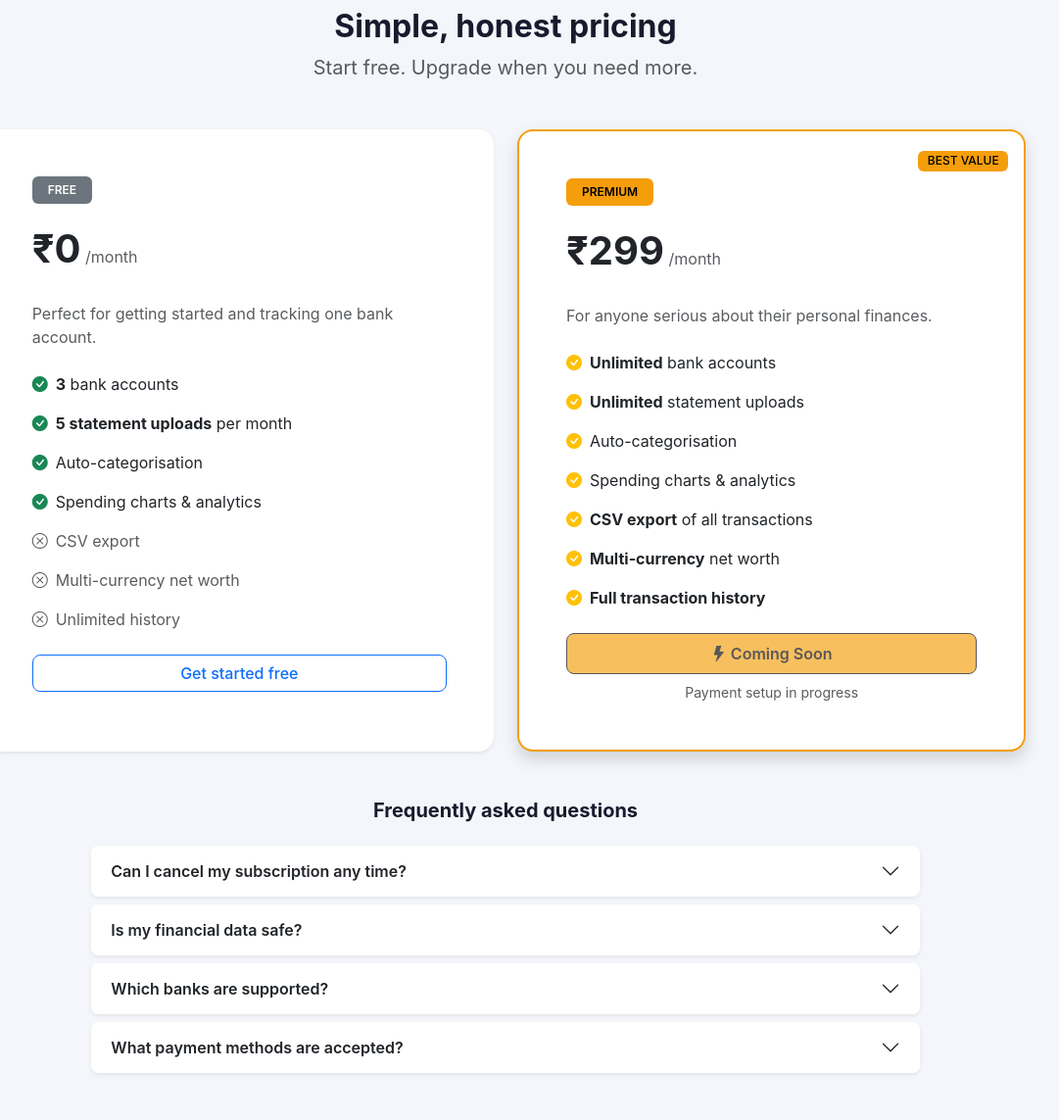
After one commit to venu211007-source/Fintrack, a Flask app: page /pricing in a window 1280 px wide. The commit adds this page. Shown: the whole page at 98% size, without its empty margins (124-1205 px from the left). Run offline with Flask 3, Linux system fonts and the light colour scheme; some libraries are stand-ins or nearby versions.

Commit message:
Add premium subscription system with Stripe
- Added is_premium, stripe_customer_id, stripe_subscription_id, premium_until fields to User model
- Added UploadLog model for monthly upload quota tracking
- Added _migrate_db() for zero-downtime column additions on Railway PostgreSQL
- Free tier: 3 accounts, 5 uploads/month with clear in-app indicators
- Stripe Checkout flow: /checkout/start, /checkout/success, /checkout/cancel
- Stripe webhook handler at /webhook/stripe for subscription lifecycle events
- Stripe billing portal at /billing/portal for self-serve cancellation
- New /pricing page with Free vs Premium comparison and FAQ
- PRO badge + Upgrade link in navbar for free users
- Billing card in Settings showing plan status and manage/upgrade buttons
- Upload page shows monthly quota remaining for free users

Co-Authored-By: Claude Sonnet 4.6 <noreply@anthropic.com>

```diff
--- a/app.py
+++ b/app.py
@@ -1,5 +1,6 @@
 import os
 import json
+import stripe
 import requests as req_http
 from datetime import datetime, timedelta
 from flask import Flask, render_template, request, redirect, url_for, flash, jsonify
@@ -7,9 +8,9 @@ from flask_sqlalchemy import SQLAlchemy
 from flask_login import LoginManager, login_user, logout_user, login_required, current_user
 from werkzeug.security import generate_password_hash, check_password_hash
 from werkzeug.utils import secure_filename
-from sqlalchemy import extract
+from sqlalchemy import extract, text
 
-from models import db, User, Account, Transaction, Asset, Liability, ExchangeRate
+from models import db, User, Account, Transaction, Asset, Liability, ExchangeRate, UploadLog
 from parsers import parse_bank_statement, get_column_preview, process_transactions
 
 BASE_DIR = os.path.dirname(os.path.abspath(__file__))
@@ -27,6 +28,16 @@ app.config['UPLOAD_FOLDER'] = os.path.join(BASE_DIR, 'uploads')
 app.config['MAX_CONTENT_LENGTH'] = 16 * 1024 * 1024
 ALLOWED_EXT = {'csv', 'xlsx', 'xls', 'pdf'}
 
+# Stripe config (set these env vars on Railway)
+stripe.api_key = os.environ.get('STRIPE_SECRET_KEY', '')
+STRIPE_PUBLISHABLE_KEY = os.environ.get('STRIPE_PUBLISHABLE_KEY', '')
+STRIPE_PRICE_ID = os.environ.get('STRIPE_PRICE_ID', '')
+STRIPE_WEBHOOK_SECRET = os.environ.get('STRIPE_WEBHOOK_SECRET', '')
+APP_URL = os.environ.get('APP_URL', 'http://localhost:5000').rstrip('/')
+
+FREE_ACCOUNT_LIMIT = 3
+FREE_UPLOAD_LIMIT = 5
+
 db.init_app(app)
 
 login_manager = LoginManager(app)
@@ -34,6 +45,29 @@ login_manager.login_view = 'login'
 login_manager.login_message_category = 'warning'
 
 os.makedirs(app.config['UPLOAD_FOLDER'], exist_ok=True)
+
+
+def _migrate_db():
+    """Add new columns to existing tables without losing data. Safe to run multiple times."""
+    migrations = [
+        "ALTER TABLE users ADD COLUMN is_premium BOOLEAN DEFAULT FALSE",
+        "ALTER TABLE users ADD COLUMN stripe_customer_id VARCHAR(100)",
+        "ALTER TABLE users ADD COLUMN stripe_subscription_id VARCHAR(100)",
+        "ALTER TABLE users ADD COLUMN premium_until TIMESTAMP",
+    ]
+    with db.engine.connect() as conn:
+        for stmt in migrations:
+            try:
+                conn.execute(text(stmt))
+                conn.commit()
+            except Exception:
+                conn.rollback()
+
+
+# Ensure tables exist and schema is up to date every startup (works under gunicorn too)
+with app.app_context():
+    db.create_all()
+    _migrate_db()
 
 
 @app.after_request
@@ -84,6 +118,15 @@ def missing_rates_warning(user):
         if get_rate(user.id, cur, user.base_currency) == 1.0:
             missing.append(cur)
     return missing
+
+
+def _uploads_this_month(user_id):
+    now = datetime.utcnow()
+    return UploadLog.query.filter(
+        UploadLog.user_id == user_id,
+        extract('month', UploadLog.created_at) == now.month,
+        extract('year', UploadLog.created_at) == now.year
+    ).count()
 
 
 def fetch_live_rates(user):
@@ -354,6 +397,12 @@ def accounts():
 @app.route('/accounts/add', methods=['POST'])
 @login_required
 def add_account():
+    if not current_user.is_premium:
+        existing = Account.query.filter_by(user_id=current_user.id).count()
+        if existing >= FREE_ACCOUNT_LIMIT:
+            flash(f'Free plan allows up to {FREE_ACCOUNT_LIMIT} accounts. '
+                  f'<a href="{url_for("pricing")}">Upgrade to Premium</a> for unlimited accounts.', 'warning')
+            return redirect(url_for('accounts'))
     name = request.form.get('name', '').strip()
     bank = request.form.get('bank_name', '').strip()
     if not name or not bank:
@@ -406,12 +455,22 @@ def delete_account(aid):
 @login_required
 def upload():
     accs = Account.query.filter_by(user_id=current_user.id).all()
-    return render_template('upload.html', accounts=accs)
+    uploads_used = _uploads_this_month(current_user.id)
+    return render_template('upload.html', accounts=accs,
+                           uploads_used=uploads_used,
+                           upload_limit=FREE_UPLOAD_LIMIT)
 
 
 @app.route('/upload/preview', methods=['POST'])
 @login_required
 def upload_preview():
+    if not current_user.is_premium:
+        used = _uploads_this_month(current_user.id)
+        if used >= FREE_UPLOAD_LIMIT:
+            return jsonify({'error': (
+                f'You have used all {FREE_UPLOAD_LIMIT} uploads for this month on the free plan. '
+                f'Upgrade to Premium for unlimited uploads.'
+            )}), 403
     if 'file' not in request.files:
         return jsonify({'error': 'No file part'}), 400
     f = request.files['file']
@@ -480,6 +539,10 @@ def import_transactions():
         db.session.commit()
         if os.path.exists(fpath):
             os.remove(fpath)
+
+        # Log this upload for monthly quota tracking
+        db.session.add(UploadLog(user_id=current_user.id))
+        db.session.commit()
 
         _detect_transfers(current_user.id)
         return jsonify({'success': True, 'imported': imported, 'skipped': skipped})
@@ -863,7 +926,168 @@ def recalculate_rates():
     return redirect(url_for('settings'))
 
 
+# ---------- pricing ----------
+
+@app.route('/pricing')
+def pricing():
+    uploads_used = _uploads_this_month(current_user.id) if current_user.is_authenticated else 0
+    accounts_used = Account.query.filter_by(user_id=current_user.id).count() if current_user.is_authenticated else 0
+    return render_template('pricing.html',
+                           stripe_key=STRIPE_PUBLISHABLE_KEY,
+                           stripe_configured=bool(stripe.api_key and STRIPE_PRICE_ID),
+                           uploads_used=uploads_used,
+                           accounts_used=accounts_used)
+
+
+# ---------- stripe checkout ----------
+
+@app.route('/checkout/start', methods=['POST'])
+@login_required
+def checkout_start():
+    if not stripe.api_key or not STRIPE_PRICE_ID:
+        flash('Payment system is not set up yet. Please contact support.', 'warning')
+        return redirect(url_for('pricing'))
+    if current_user.is_premium:
+        flash('You already have Premium!', 'info')
+        return redirect(url_for('dashboard'))
+
+    customer_id = current_user.stripe_customer_id
+    if not customer_id:
+        try:
+            customer = stripe.Customer.create(
+                email=current_user.email,
+                name=current_user.name,
+                metadata={'user_id': str(current_user.id)}
+            )
+            current_user.stripe_customer_id = customer.id
+            db.session.commit()
+            customer_id = customer.id
+        except stripe.error.StripeError as e:
+            flash(f'Could not start checkout: {e.user_message}', 'danger')
+            return redirect(url_for('pricing'))
+
+    try:
+        session = stripe.checkout.Session.create(
+            customer=customer_id,
+            payment_method_types=['card'],
+            line_items=[{'price': STRIPE_PRICE_ID, 'quantity': 1}],
+            mode='subscription',
+            success_url=APP_URL + url_for('checkout_success') + '?session_id={CHECKOUT_SESSION_ID}',
+            cancel_url=APP_URL + url_for('checkout_cancel'),
+        )
+    except stripe.error.StripeError as e:
+        flash(f'Checkout error: {e.user_message}', 'danger')
+        return redirect(url_for('pricing'))
+
+    return redirect(session.url, code=303)
+
+
+@app.route('/checkout/success')
+@login_required
+def checkout_success():
+    session_id = request.args.get('session_id')
+    if session_id and stripe.api_key:
+        try:
+            sess = stripe.checkout.Session.retrieve(session_id)
+            if sess.subscription:
+                sub = stripe.Subscription.retrieve(sess.subscription)
+                current_user.is_premium = True
+                current_user.stripe_subscription_id = sub.id
+                current_user.stripe_customer_id = current_user.stripe_customer_id or sess.customer
+                current_user.premium_until = datetime.fromtimestamp(sub['current_period_end'])
+                db.session.commit()
+        except Exception as e:
+            app.logger.error(f'Stripe success handler error: {e}')
+    flash('Welcome to FinTrack Premium! All limits are now unlocked.', 'success')
+    return redirect(url_for('dashboard'))
+
+
+@app.route('/checkout/cancel')
+@login_required
+def checkout_cancel():
+    flash('Payment cancelled. You can upgrade any time from the Pricing page.', 'info')
+    return redirect(url_for('pricing'))
+
+
+# ---------- stripe webhook ----------
+
+def _handle_checkout_completed(session):
+    customer_id = session.get('customer')
+    subscription_id = session.get('subscription')
+    user = User.query.filter_by(stripe_customer_id=customer_id).first()
+    if not user:
+        user = User.query.filter_by(email=session.get('customer_details', {}).get('email')).first()
+    if user and subscription_id:
+        try:
+            sub = stripe.Subscription.retrieve(subscription_id)
+            user.is_premium = True
+            user.stripe_subscription_id = subscription_id
+            user.stripe_customer_id = customer_id
+            user.premium_until = datetime.fromtimestamp(sub['current_period_end'])
+            db.session.commit()
+        except Exception as e:
+            app.logger.error(f'Webhook checkout completed error: {e}')
+
+
+def _handle_subscription_event(sub):
+    user = User.query.filter_by(stripe_subscription_id=sub['id']).first()
+    if not user:
+        user = User.query.filter_by(stripe_customer_id=sub.get('customer')).first()
+    if not user:
+        return
+    if sub['status'] in ('canceled', 'unpaid', 'incomplete_expired'):
+        user.is_premium = False
+        user.stripe_subscription_id = None
+    elif sub['status'] == 'active':
+        user.is_premium = True
+        user.premium_until = datetime.fromtimestamp(sub['current_period_end'])
+    db.session.commit()
+
+
+@app.route('/webhook/stripe', methods=['POST'])
+def stripe_webhook():
+    payload = request.get_data()
+    sig = request.headers.get('Stripe-Signature', '')
+    if not STRIPE_WEBHOOK_SECRET:
+        return jsonify({'error': 'Webhook secret not configured'}), 400
+    try:
+        event = stripe.Webhook.construct_event(payload, sig, STRIPE_WEBHOOK_SECRET)
+    except (ValueError, stripe.error.SignatureVerificationError):
+        return jsonify({'error': 'Invalid payload or signature'}), 400
+
+    etype = event['type']
+    obj = event['data']['object']
+    if etype == 'checkout.session.completed':
+        _handle_checkout_completed(obj)
+    elif etype in ('customer.subscription.updated', 'customer.subscription.deleted'):
+        _handle_subscription_event(obj)
+    elif etype == 'invoice.payment_failed':
+        cid = obj.get('customer')
+        user = User.query.filter_by(stripe_customer_id=cid).first()
+        if user:
+            app.logger.warning(f'Payment failed for user {user.id} ({user.email})')
+
+    return jsonify({'received': True})
+
+
+# ---------- billing portal ----------
+
+@app.route('/billing/portal', methods=['POST'])
+@login_required
+def billing_portal():
+    if not current_user.stripe_customer_id or not stripe.api_key:
+        flash('Billing portal is not available. Contact support.', 'warning')
+        return redirect(url_for('settings'))
+    try:
+        portal = stripe.billing_portal.Session.create(
+            customer=current_user.stripe_customer_id,
+            return_url=APP_URL + url_for('settings')
+        )
+        return redirect(portal.url, code=303)
+    except stripe.error.StripeError as e:
+        flash(f'Could not open billing portal: {e.user_message}', 'danger')
+        return redirect(url_for('settings'))
+
+
 if __name__ == '__main__':
-    with app.app_context():
-        db.create_all()
     app.run(debug=False, port=5000)
--- a/requirements.txt
+++ b/requirements.txt
@@ -9,3 +9,4 @@ python-dateutil==2.9.0
 requests==2.32.3
 gunicorn==21.2.0
 psycopg2-binary==2.9.9
+stripe==10.7.0
--- a/templates/base.html
+++ b/templates/base.html
@@ -52,15 +52,35 @@
              href="{{ url_for('networth') }}"><i class="bi bi-pie-chart me-1"></i>Net Worth</a>
         </li>
       </ul>
-      <ul class="navbar-nav">
+      <ul class="navbar-nav gap-1">
+        {% if not current_user.is_premium %}
+        <li class="nav-item d-none d-lg-block">
+          <a class="nav-link fw-semibold px-3 rounded" href="{{ url_for('pricing') }}"
+             style="color:#f59e0b;">
+            <i class="bi bi-lightning-fill me-1"></i>Upgrade
+          </a>
+        </li>
+        {% endif %}
         <li class="nav-item dropdown">
           <a class="nav-link dropdown-toggle d-flex align-items-center gap-2" href="#" data-bs-toggle="dropdown">
             <span class="avatar-badge">{{ current_user.name[0].upper() }}</span>
             <span class="d-none d-md-inline">{{ current_user.name }}</span>
+            {% if current_user.is_premium %}
+            <span class="badge fw-bold ms-1" style="background:#f59e0b;color:#000;font-size:.65rem;">PRO</span>
+            {% endif %}
           </a>
           <ul class="dropdown-menu dropdown-menu-end shadow border-0">
             <li><span class="dropdown-item-text text-muted small">{{ current_user.email }}</span></li>
-            <li><span class="dropdown-item-text text-muted small">Base: {{ current_user.base_currency }}</span></li>
+            <li>
+              <span class="dropdown-item-text text-muted small">
+                Base: {{ current_user.base_currency }}
+                {% if current_user.is_premium %}
+                · <span style="color:#f59e0b;font-weight:600;">Premium</span>
+                {% else %}
+                · <a href="{{ url_for('pricing') }}" style="color:#f59e0b;font-weight:600;">Upgrade to PRO</a>
+                {% endif %}
+              </span>
+            </li>
             <li><hr class="dropdown-divider"></li>
             <li><a class="dropdown-item" href="{{ url_for('settings') }}"><i class="bi bi-gear me-2"></i>Settings</a></li>
             <li><a class="dropdown-item text-danger" href="{{ url_for('logout') }}"><i class="bi bi-box-arrow-right me-2"></i>Logout</a></li>
--- /dev/null
+++ b/templates/pricing.html
@@ -0,0 +1,205 @@
+{% extends 'base.html' %}
+{% block title %}Pricing — FinTrack{% endblock %}
+{% block content %}
+
+<div class="text-center mb-5 mt-2">
+  <h2 class="fw-bold">Simple, honest pricing</h2>
+  <p class="text-muted fs-5">Start free. Upgrade when you need more.</p>
+</div>
+
+<div class="row justify-content-center g-4 mb-5">
+
+  <!-- Free Plan -->
+  <div class="col-md-5">
+    <div class="card border-0 shadow-sm h-100" style="border-radius:16px!important;">
+      <div class="card-body p-4 p-md-5">
+        <div class="mb-3">
+          <span class="badge bg-secondary px-3 py-2 fw-semibold">FREE</span>
+        </div>
+        <div class="mb-4">
+          <span class="fs-1 fw-bold">₹0</span>
+          <span class="text-muted">/month</span>
+        </div>
+        <p class="text-muted mb-4">Perfect for getting started and tracking one bank account.</p>
+        <ul class="list-unstyled mb-4">
+          <li class="d-flex align-items-center gap-2 mb-3">
+            <i class="bi bi-check-circle-fill text-success"></i>
+            <span><strong>{{ "{}/{}".format(accounts_used, 3) if current_user.is_authenticated else "3" }}</strong> bank accounts</span>
+          </li>
+          <li class="d-flex align-items-center gap-2 mb-3">
+            <i class="bi bi-check-circle-fill text-success"></i>
+            <span><strong>5 statement uploads</strong> per month</span>
+          </li>
+          <li class="d-flex align-items-center gap-2 mb-3">
+            <i class="bi bi-check-circle-fill text-success"></i>
+            <span>Auto-categorisation</span>
+          </li>
+          <li class="d-flex align-items-center gap-2 mb-3">
+            <i class="bi bi-check-circle-fill text-success"></i>
+            <span>Spending charts &amp; analytics</span>
+          </li>
+          <li class="d-flex align-items-center gap-2 mb-3">
+            <i class="bi bi-x-circle text-muted"></i>
+            <span class="text-muted">CSV export</span>
+          </li>
+          <li class="d-flex align-items-center gap-2 mb-3">
+            <i class="bi bi-x-circle text-muted"></i>
+            <span class="text-muted">Multi-currency net worth</span>
+          </li>
+          <li class="d-flex align-items-center gap-2">
+            <i class="bi bi-x-circle text-muted"></i>
+            <span class="text-muted">Unlimited history</span>
+          </li>
+        </ul>
+        {% if current_user.is_authenticated and not current_user.is_premium %}
+        <div class="d-grid">
+          <button class="btn btn-outline-secondary" disabled>Current plan</button>
+        </div>
+        {% elif not current_user.is_authenticated %}
+        <div class="d-grid">
+          <a href="{{ url_for('register') }}" class="btn btn-outline-primary">Get started free</a>
+        </div>
+        {% endif %}
+      </div>
+    </div>
+  </div>
+
+  <!-- Premium Plan -->
+  <div class="col-md-5">
+    <div class="card border-0 shadow h-100 position-relative overflow-hidden"
+         style="border-radius:16px!important;border:2px solid #f59e0b!important;">
+      <!-- Popular badge -->
+      <div class="position-absolute top-0 end-0 m-3">
+        <span class="badge" style="background:#f59e0b;color:#000;font-size:.75rem;padding:.4em .8em;">BEST VALUE</span>
+      </div>
+      <div class="card-body p-4 p-md-5">
+        <div class="mb-3">
+          <span class="badge fw-semibold px-3 py-2" style="background:#f59e0b;color:#000;">PREMIUM</span>
+        </div>
+        <div class="mb-4">
+          <span class="fs-1 fw-bold">₹299</span>
+          <span class="text-muted">/month</span>
+        </div>
+        <p class="text-muted mb-4">For anyone serious about their personal finances.</p>
+        <ul class="list-unstyled mb-4">
+          <li class="d-flex align-items-center gap-2 mb-3">
+            <i class="bi bi-check-circle-fill text-warning"></i>
+            <span><strong>Unlimited</strong> bank accounts</span>
+          </li>
+          <li class="d-flex align-items-center gap-2 mb-3">
+            <i class="bi bi-check-circle-fill text-warning"></i>
+            <span><strong>Unlimited</strong> statement uploads</span>
+          </li>
+          <li class="d-flex align-items-center gap-2 mb-3">
+            <i class="bi bi-check-circle-fill text-warning"></i>
+            <span>Auto-categorisation</span>
+          </li>
+          <li class="d-flex align-items-center gap-2 mb-3">
+            <i class="bi bi-check-circle-fill text-warning"></i>
+            <span>Spending charts &amp; analytics</span>
+          </li>
+          <li class="d-flex align-items-center gap-2 mb-3">
+            <i class="bi bi-check-circle-fill text-warning"></i>
+            <span><strong>CSV export</strong> of all transactions</span>
+          </li>
+          <li class="d-flex align-items-center gap-2 mb-3">
+            <i class="bi bi-check-circle-fill text-warning"></i>
+            <span><strong>Multi-currency</strong> net worth</span>
+          </li>
+          <li class="d-flex align-items-center gap-2">
+            <i class="bi bi-check-circle-fill text-warning"></i>
+            <span><strong>Full transaction history</strong></span>
+          </li>
+        </ul>
+
+        {% if current_user.is_authenticated and current_user.is_premium %}
+        <div class="d-grid">
+          <button class="btn fw-semibold" style="background:#f59e0b;color:#000;" disabled>
+            <i class="bi bi-star-fill me-1"></i>You're on Premium
+          </button>
+        </div>
+        {% elif stripe_configured %}
+        <div class="d-grid">
+          <form method="POST" action="{{ url_for('checkout_start') }}">
+            <button type="submit" class="btn w-100 fw-semibold py-2" style="background:#f59e0b;color:#000;">
+              <i class="bi bi-lightning-fill me-1"></i>Upgrade to Premium
+            </button>
+          </form>
+        </div>
+        <p class="text-muted small text-center mt-2 mb-0">Cancel any time · Secure payment via Stripe</p>
+        {% else %}
+        <div class="d-grid">
+          <button class="btn fw-semibold py-2" style="background:#f59e0b;color:#000;" disabled>
+            <i class="bi bi-lightning-fill me-1"></i>Coming Soon
+          </button>
+        </div>
+        <p class="text-muted small text-center mt-2 mb-0">Payment setup in progress</p>
+        {% endif %}
+      </div>
+    </div>
+  </div>
+</div>
+
+<!-- FAQ -->
+<div class="row justify-content-center mb-5">
+  <div class="col-lg-8">
+    <h5 class="fw-bold text-center mb-4">Frequently asked questions</h5>
+    <div class="accordion border-0" id="faq">
+
+      <div class="accordion-item border-0 mb-2 shadow-sm rounded-3 overflow-hidden">
+        <h2 class="accordion-header">
+          <button class="accordion-button collapsed fw-semibold" type="button" data-bs-toggle="collapse" data-bs-target="#faq1">
+            Can I cancel my subscription any time?
+          </button>
+        </h2>
+        <div id="faq1" class="accordion-collapse collapse" data-bs-parent="#faq">
+          <div class="accordion-body text-muted">
+            Yes. You can cancel from Settings → Manage Billing at any time. You keep Premium access until the end of the billing period you've paid for.
+          </div>
+        </div>
+      </div>
+
+      <div class="accordion-item border-0 mb-2 shadow-sm rounded-3 overflow-hidden">
+        <h2 class="accordion-header">
+          <button class="accordion-button collapsed fw-semibold" type="button" data-bs-toggle="collapse" data-bs-target="#faq2">
+            Is my financial data safe?
+          </button>
+        </h2>
+        <div id="faq2" class="accordion-collapse collapse" data-bs-parent="#faq">
+          <div class="accordion-body text-muted">
+            Your data is stored in a private PostgreSQL database. We never sell it, never share it, and never connect directly to your bank. See our <a href="{{ url_for('privacy') }}">Privacy Policy</a> for details.
+          </div>
+        </div>
+      </div>
+
+      <div class="accordion-item border-0 mb-2 shadow-sm rounded-3 overflow-hidden">
+        <h2 class="accordion-header">
+          <button class="accordion-button collapsed fw-semibold" type="button" data-bs-toggle="collapse" data-bs-target="#faq3">
+            Which banks are supported?
+          </button>
+        </h2>
+        <div id="faq3" class="accordion-collapse collapse" data-bs-parent="#faq">
+          <div class="accordion-body text-muted">
+            FinTrack supports PDF and CSV statements from HDFC, ICICI, SBI, Axis, Kotak, DBS, Deutsche Bank, and many more. If your bank exports CSV, it will work with a one-time column mapping.
+          </div>
+        </div>
+      </div>
+
+      <div class="accordion-item border-0 shadow-sm rounded-3 overflow-hidden">
+        <h2 class="accordion-header">
+          <button class="accordion-button collapsed fw-semibold" type="button" data-bs-toggle="collapse" data-bs-target="#faq4">
+            What payment methods are accepted?
+          </button>
+        </h2>
+        <div id="faq4" class="accordion-collapse collapse" data-bs-parent="#faq">
+          <div class="accordion-body text-muted">
+            All major debit and credit cards are accepted via Stripe. Stripe is a globally trusted payment processor used by thousands of businesses.
+          </div>
+        </div>
+      </div>
+
+    </div>
+  </div>
+</div>
+
+{% endblock %}
```
Also changed, not shown: models.py (+12 -0 lines), templates/settings.html (+38 -0 lines), templates/upload.html (+20 -0 lines).
